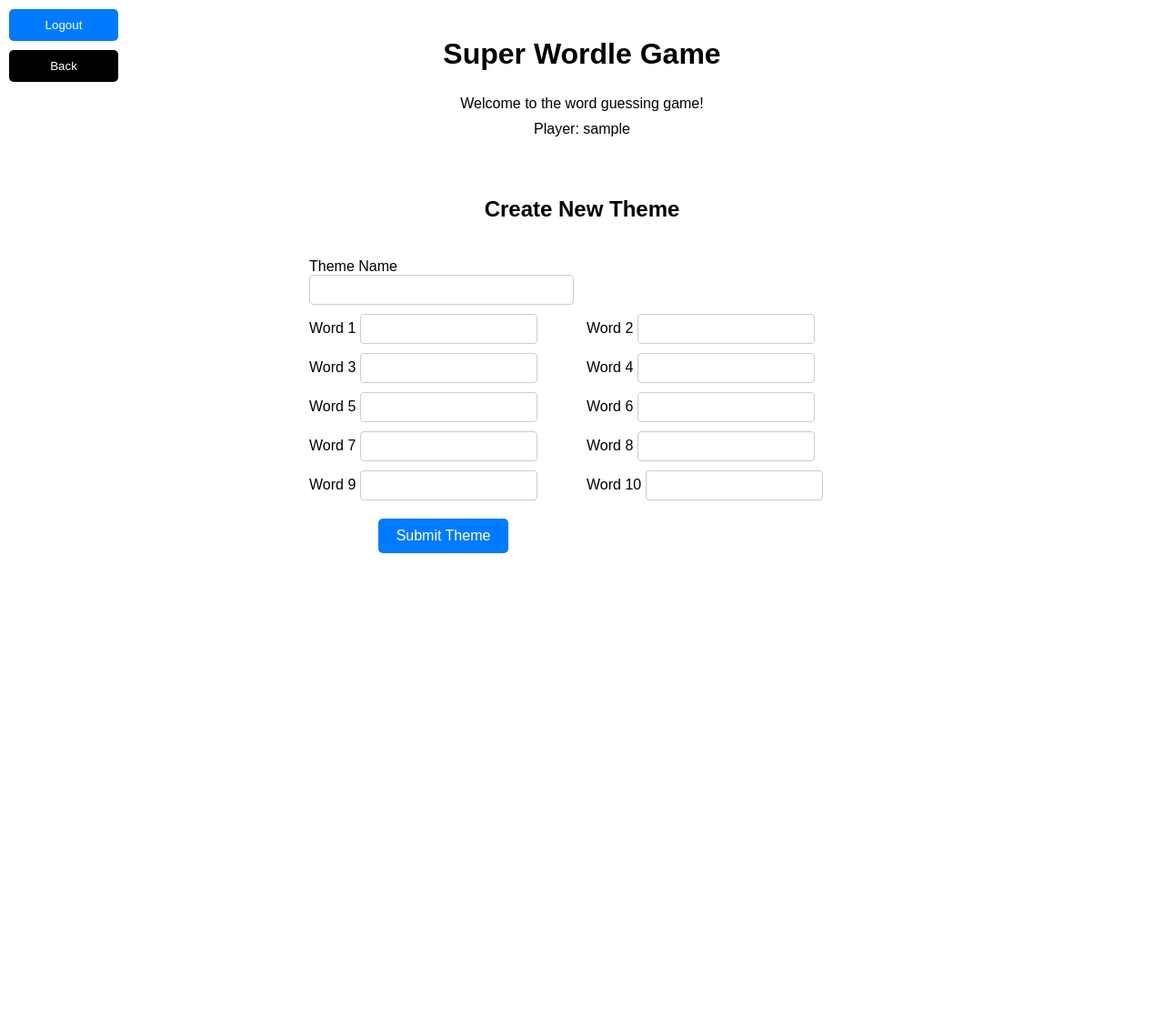
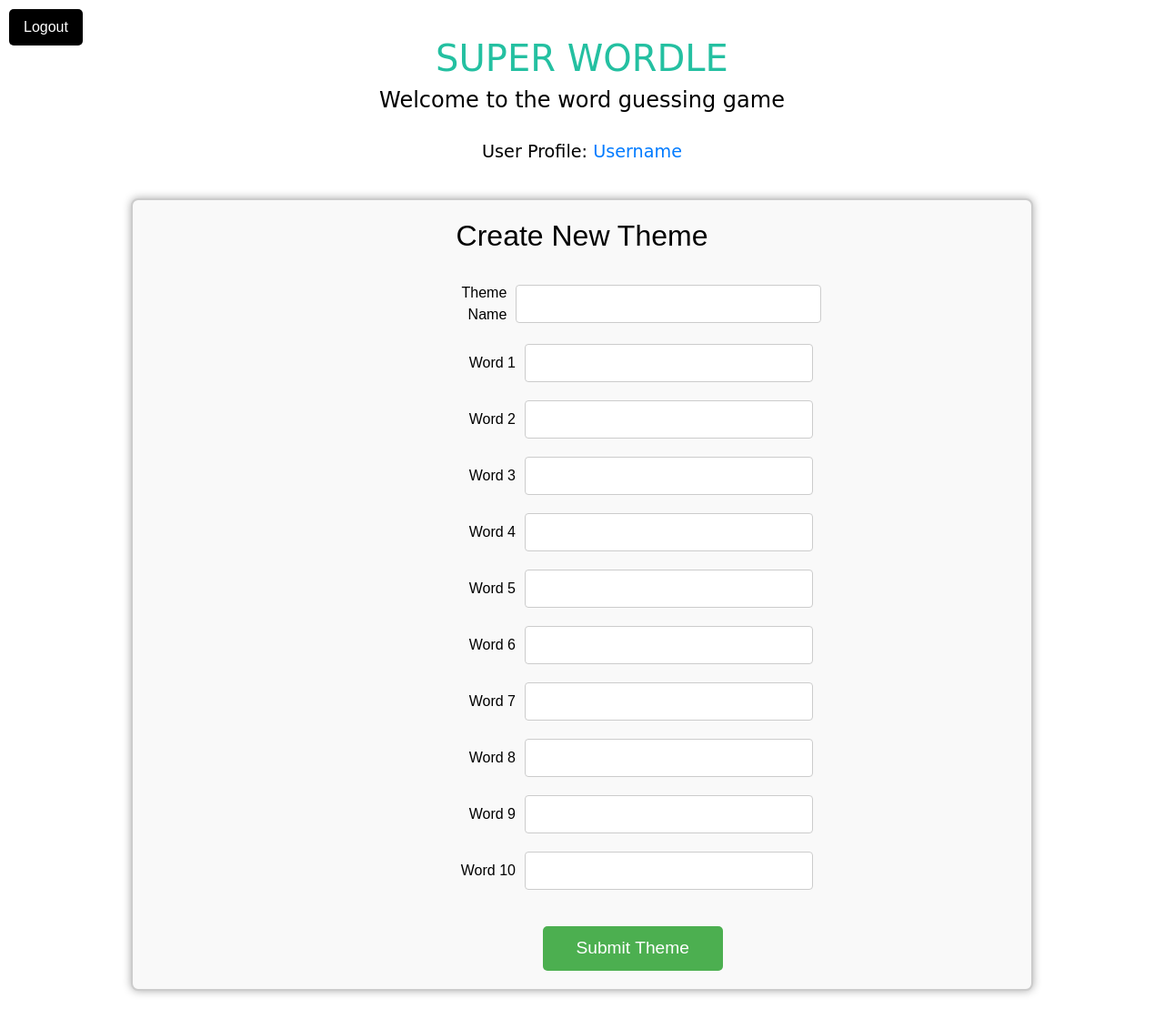
Before and after one commit to danielg5/cits5505GroupProject, a Flask app: template app/templates/create.html in a window 1280 px wide. Shown: the whole page at 91% size. Before the commit the page ends 608 px from the top, so only its background shows below. Run offline with Flask 3, Linux system fonts and the light colour scheme; tables that the repository leaves empty hold one stand-in row (values such as "Sample post"); the template is opened without the code that fills it: values that come from a table or form of the project are taken from there, most other values are stand-ins (such as "Sample title", 1, 10 or a date in 2020).

Commit message:
Update css styling of create_theme page

```diff
--- a/app/static/create.css
+++ b/app/static/create.css
@@ -1,5 +1,4 @@
-/* create.css */
-/* General Styles */
+/* Global styles */
 body, html {
     margin: 0;
     padding: 0;
@@ -8,118 +7,189 @@ body, html {
     color: #000000; /* Black text */
 }
 
-/* Header Styles */
+/* Header styles */
 .header-container {
-    position: relative;
+    display: flex;
+    justify-content: space-between; /* Aligns Logout and Menu buttons on the right */
+    padding: 20px; /* Adds padding for spacing */
+}
+
+.container1, .container2 {
+    display: flex;
+    justify-content: space-between;
+    align-items: center;
     width: 100%;
-    min-height: 50%;
+}
+
+.container1 {
+    margin-bottom: 20px;
+}
+
+
+.logout-button {
+    padding: 8px 16px;
+    background-color: #007bff; /* Blue color */
+    color: white;
+    border: none;
+    border-radius: 5px;
+    cursor: pointer;
+    position: absolute; /* Absolute position on page */
+    top: 10px; /* Distance from top of viewport */
+    left: 10px; /* Distance from left of viewport */
+    display: flex; /* Align SVG and text horizontally */
+    align-items: center; /* Align SVG and text vertically */
+}
+
+.logout-button {
+    padding: 8px 16px;
+    background-color: #000000; /* Blue color */
+    color: white;
+    border: none;
+    border-radius: 5px;
+    cursor: pointer;
+    position: absolute; /* Absolute position on page */
+    top: 10px; /* Distance from top of viewport */
+    left: 10px; /* Distance from left of viewport */
+    display: flex; /* Align SVG and text horizontally */
+    align-items: center; /* Align SVG and text vertically */
+}
+
+/* Welcome text and user info */
+.welcome-text, .username {
+    text-align: center;
+    font-size: 1.2em;
+    padding: 5px;
+    color: #333;
+}
+
+/* Theme creation form styling */
+/* General Styles */
+.create-theme-container {
+    width: 80%; /* Adjust width as needed */
+    margin: auto; /* Center the container */
+    padding: 20px;
     display: flex;
     flex-direction: column;
     align-items: center;
-    justify-content: center;
-    padding: 20px 0;
+    border: 2px solid #ccc;
+    box-shadow: 0px 0px 10px #aaa;
+    border-radius: 8px;
+    background-color: #f9f9f9;
+    margin-top: 20px;
 }
 
-.container1 {
-    display: flex;
-    flex-direction: column;
-    align-items: flex-start;
-    position: absolute;
-    top: 10px;
-    left: 10px;
+/* Form Styles */
+.theme-form {
+    width: 30%;
+    display: grid;
+    gap: 10px;
+    align-items: center; /* Ensures alignment is centered vertically */
 }
 
-.logout-btn, .back-btn {
-    background-color: #007bff;
-    color: #fff;
-    border: none;
-    padding: 10px 20px;
-    cursor: pointer;
-    border-radius: 5px;
-    width: 120px;
-    margin-bottom: 10px;
+.form-row {
+    display: flex;
+    justify-content: center; /* Centers the content horizontally */
+    align-items: center; /* Aligns items vertically */
+    width: 100%; /* Full width to align edges */
+    margin-bottom: 10px; /* Adds space between rows */
 }
 
-.back-btn {
-    background-color: #000;
+/* Label and Input Styles */
+label {
+    flex: 0 0 20%; /* Gives label a fixed width, does not grow or shrink */
+    text-align: right; /* Aligns text to the right */
+    padding-right: 10px; /* Adds space between label and input field */
 }
 
-.container2 {
-    display: flex;
-    flex-direction: column;
-    align-items: center;
-    justify-content: center;
-    width: 100%;
-}
-
-.welcome-text, .username {
-    margin: 5px 0;
-}
-
-/* Create Theme Form Styles */
-.create-theme-container {
-    display: flex;
-    flex-direction: column;
-    align-items: center;
-    width: 100%;
-    padding: 20px 0;
-}
-
-.theme-form {
-    display: grid;
-    grid-template-columns: repeat(2, 1fr);
-    gap: 10px;
-    width: 50%; /* Adjust width as necessary */
-    padding: 20px;
-    box-sizing: border-box;
-}
-
-.theme-form input[type="text"] {
+/* Styling for input fields */
+input[type="text"], .theme-name {
+    flex: 1; /* Allows input to fill remaining space */
     padding: 8px;
     border: 1px solid #ccc;
     border-radius: 4px;
 }
 
-.theme-name {
-    grid-column: 1 / 3; /* Makes the theme name input span two columns */
+/* Specific styling for the first row for increased top margin */
+.form-row:first-child {
+    margin-top: 20px; /* Adds space above the first input field */
 }
 
+/* Specific styling for the last row for increased bottom margin */
+.form-row:last-child {
+    margin-bottom: 20px; /* Adds space below the last input field */
+}
+
+/* Centering the submit button */
 .form-buttons {
     display: flex;
-    justify-content: center; /* Centers the buttons horizontally */
-    width: 100%; /* Full width of the form */
-    padding: 10px 0; /* Adds vertical padding for spacing */
+    justify-content: center; /* Centers button horizontally */
+    width: 100%; /* Matches width to form */
 }
 
 .form-button {
-    padding: 10px 20px;
-    margin: 0 10px; /* Adds spacing between buttons */
+    width: 50%; /* Sets width of the button */
+    padding: 10px 15px;
+    background-color: #4CAF50; /* Green background */
+    color: white;
+    border: none;
     border-radius: 5px;
-    border: none;
     cursor: pointer;
-    background-color: #007bff;
-    color: white;
-    font-size: 16px;
+    font-size: 1.2em;
+    margin-top: 20px; /* Adds space above the submit button */
 }
 
-/* Error Message Styles */
-.errors li {
-    color: red;
-    font-size: 0.8em;
-    margin-top: 5px;
+/* Responsive Design */
+@media (max-width: 768px) {
+    .theme-form {
+        width: 95%;
+    }
+
+    .theme-name, .form-button {
+        width: 70%; /* Adjusting width on smaller screens */
+    }
+
+    label {
+        margin-right: 10px; /* Smaller margin on smaller screens */
+    }
 }
 
-/* Popup Error Styles */
+
+/* Error styling */
+.errors {
+    color: red;
+    margin-top: 10px;
+    list-style-type: none;
+}
+
 .popup-error {
     position: absolute;
     background-color: rgba(255, 100, 100, 0.9);
     color: white;
     padding: 10px;
     border-radius: 5px;
-    top: 100px; /* Adjust based on your layout */
+    top: 100px;
     left: 50%;
     transform: translateX(-50%);
     z-index: 1000;
     width: fit-content;
     text-align: center;
+    display: none;
 }
+
+@media (max-width: 600px) {
+    .theme-form {
+        width: 95%;
+    }
+}
+
+/* Responsive design */
+@media screen and (max-width: 768px) {
+    .container1, .container2 {
+        flex-direction: column;
+        text-align: center;
+    }
+
+    .logout-btn, .back-btn {
+        margin-bottom: 10px;
+    }
+}
--- a/app/templates/create.html
+++ b/app/templates/create.html
@@ -4,54 +4,32 @@
     <meta charset="UTF-8">
     <meta name="viewport" content="width=device-width, initial-scale=1.0">
     <title>Super Wordle Game</title>
+    <!-- Bootstrap CSS and custom styles -->
+    <link rel="stylesheet" href="https://cdn.jsdelivr.net/npm/bootstrap@5.3.3/dist/css/bootstrap.min.css">
+    <link rel="stylesheet" href="../static/menu.css">
     <link rel="stylesheet" href="../static/create.css">
-    <script>
-        document.addEventListener('DOMContentLoaded', function() {
-            const errors = document.querySelector('.errors');
-            if (errors && errors.innerHTML.trim().length > 0) {
-                // You can customize the error message directly here
-                const customErrorMessage = "Please enter only alphabetic characters.";
-
-                const errorContainer = document.createElement('div');
-                errorContainer.textContent = customErrorMessage;  // Set the custom error message text
-                errorContainer.className = 'popup-error'; // Use a class for styling
-                errorContainer.style.position = 'absolute';
-                errorContainer.style.backgroundColor = 'rgba(255, 100, 100, 0.9)';
-                errorContainer.style.color = 'white';
-                errorContainer.style.padding = '10px';
-                errorContainer.style.borderRadius = '5px';
-                errorContainer.style.top = '100px'; // Adjust based on your layout
-                errorContainer.style.left = '50%';
-                errorContainer.style.transform = 'translateX(-50%)';
-                errorContainer.style.zIndex = '1000';
-                errorContainer.style.width = 'fit-content';
-                errorContainer.style.textAlign = 'center';
-                document.body.appendChild(errorContainer);
-
-                setTimeout(function() {
-                    errorContainer.style.display = 'none';
-                }, 5000); // Dismiss the error pop-up after 5 seconds
-            }
-        });
-    </script>
 </head>
 <body>
-    <div class="header-container">
-        <div class="container1">
-            <button class="logout-btn" onclick="location.href='{{ url_for('logout') }}'">Logout</button>
-            <button class="back-btn" onclick="location.href='{{ url_for('menu') }}'">Back</button>
+    <div class="main-container">
+        <header>
+            <div class="header-content">
+                <h1>SUPER WORDLE</h1>
             </div>
-        <div class="container2">
-            <h1>Super Wordle Game</h1>
-            <div class="welcome-text">Welcome to the word guessing game!</div>
-            <div class="username">Player: {{ logged_in_username }}</div>
+            <div class="header-body">
+                <h4>Welcome to the word guessing game</h4>
             </div>
+            <button class="logout-button btn btn-primary" onclick="location.href='{{ url_for('logout') }}'">
+                Logout
+            </button>
+        </header>
+        <div class="user-info">
+            <p>User Profile: <a href="#" id="username" onclick="location.href='{{ url_for('profile') }}'">Username</a></p>
         </div>
         <div class="create-theme-container">
-        <h2>Create New Theme</h2>
+            <h2>Create New Theme</h2><br>
             <form class="theme-form" action="{{ url_for('create') }}" method="post">
                 {{ form.hidden_tag() }}
-            <div class="form-row">{{ form.theme_name.label }} {{ form.theme_name(size=32, class_='theme-name') }}</div><br>
+                <div class="form-row">{{ form.theme_name.label }} {{ form.theme_name(size=32, class_='theme-name') }}</div>
                 <div class="form-row">{{ form.word1.label }} {{ form.word1(size=20) }}</div>
                 <div class="form-row">{{ form.word2.label }} {{ form.word2(size=20) }}</div>
                 <div class="form-row">{{ form.word3.label }} {{ form.word3(size=20) }}</div>
@@ -68,7 +46,6 @@
                 </div>
             </form>
             {% if form.errors %}
-
                 <ul class="errors">
                     {% for field, errors in form.errors.items() %}
                         {% for error in errors %}
@@ -78,5 +55,35 @@
                 </ul>
             {% endif %}
         </div>
+    </div>
+    <!-- Bootstrap JS with Popper for any interactive components -->
+    <script src="https://cdn.jsdelivr.net/npm/bootstrap@5.3.3/dist/js/bootstrap.bundle.min.js"></script>
+    <script src="../static/menu.js"></script>
+    <script>
+        document.addEventListener('DOMContentLoaded', function() {
+            const errors = document.querySelector('.errors');
+            if (errors && errors.innerHTML.trim().length > 0) {
+                const customErrorMessage = "Please enter only alphabetic characters.";
+                const errorContainer = document.createElement('div');
+                errorContainer.textContent = customErrorMessage;
+                errorContainer.className = 'popup-error';
+                errorContainer.style.position = 'absolute';
+                errorContainer.style.backgroundColor = 'rgba(255, 100, 100, 0.9)';
+                errorContainer.style.color = 'white';
+                errorContainer.style.padding = '10px';
+                errorContainer.style.borderRadius = '5px';
+                errorContainer.style.top = '100px';
+                errorContainer.style.left = '50%';
+                errorContainer.style.transform = 'translateX(-50%)';
+                errorContainer.style.zIndex = '1000';
+                errorContainer.style.width = 'fit-content';
+                errorContainer.style.textAlign = 'center';
+                document.body.appendChild(errorContainer);
+                setTimeout(function() {
+                    errorContainer.style.display = 'none';
+                }, 5000);
+            }
+        });
+    </script>
 </body>
 </html>
```
Lines whose indentation alone changed are shown as unchanged.
